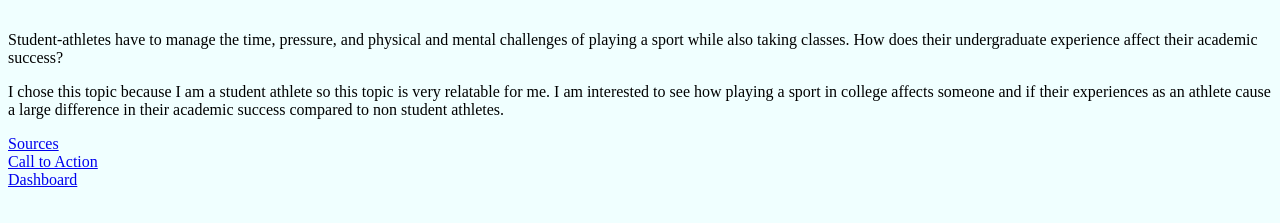
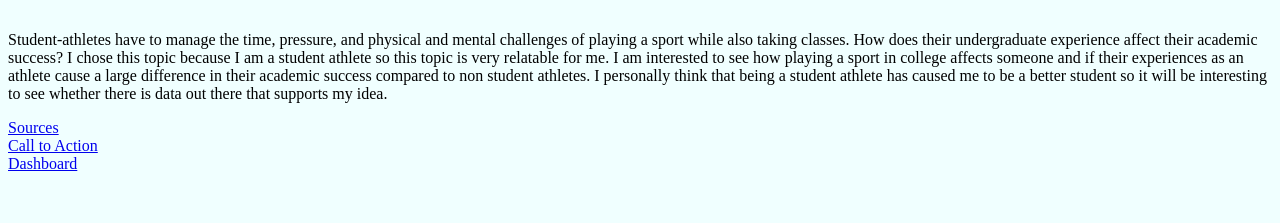
Before and after one commit to cameronzak/finalProject, a plain HTML site: page html/index.html in a window 1280 px wide. Shown: the part 79-302 px from the top of the page. Drawn offline with Linux system fonts and the light colour scheme.

Commit message:
finished

```diff
--- a/html/index.html
+++ b/html/index.html
@@ -6,9 +6,7 @@
 
 <body>
     <h1>Final Project Topic: Student Athletes</h1>
-    <p>Student-athletes have to manage the time, pressure, and physical and mental challenges of playing a sport while also taking classes. How does their undergraduate experience affect their academic success? </p>
-
-    <p>I chose this topic because I am a student athlete so this topic is very relatable for me. I am interested to see how playing a sport in college affects someone and if their experiences as an athlete cause a large difference in their academic success compared to non student athletes. </p>
+    <p>Student-athletes have to manage the time, pressure, and physical and mental challenges of playing a sport while also taking classes. How does their undergraduate experience affect their academic success? I chose this topic because I am a student athlete so this topic is very relatable for me. I am interested to see how playing a sport in college affects someone and if their experiences as an athlete cause a large difference in their academic success compared to non student athletes. I personally think that being a student athlete has caused me to be a better student so it will be interesting to see whether there is data out there that supports my idea. </p>
 
     <a href="../html/sources.html">Sources</a>
     <br>
```
